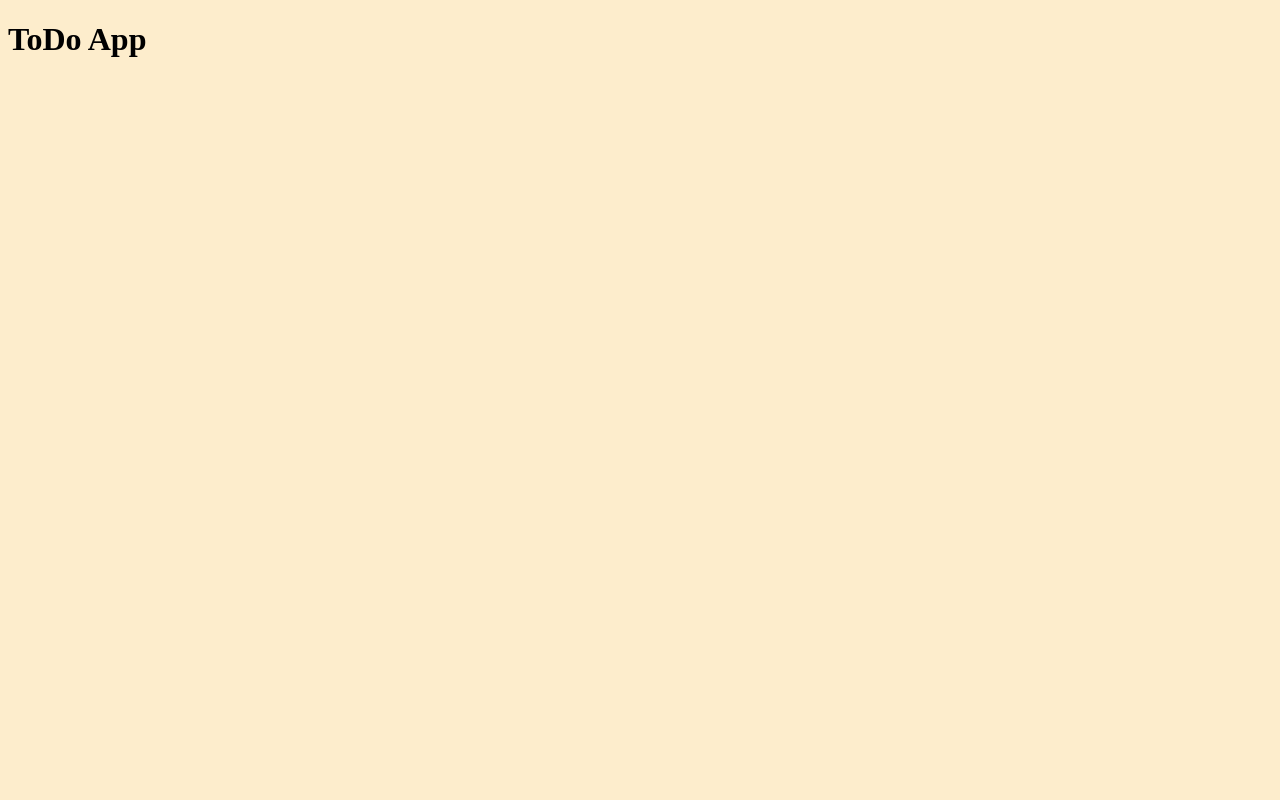
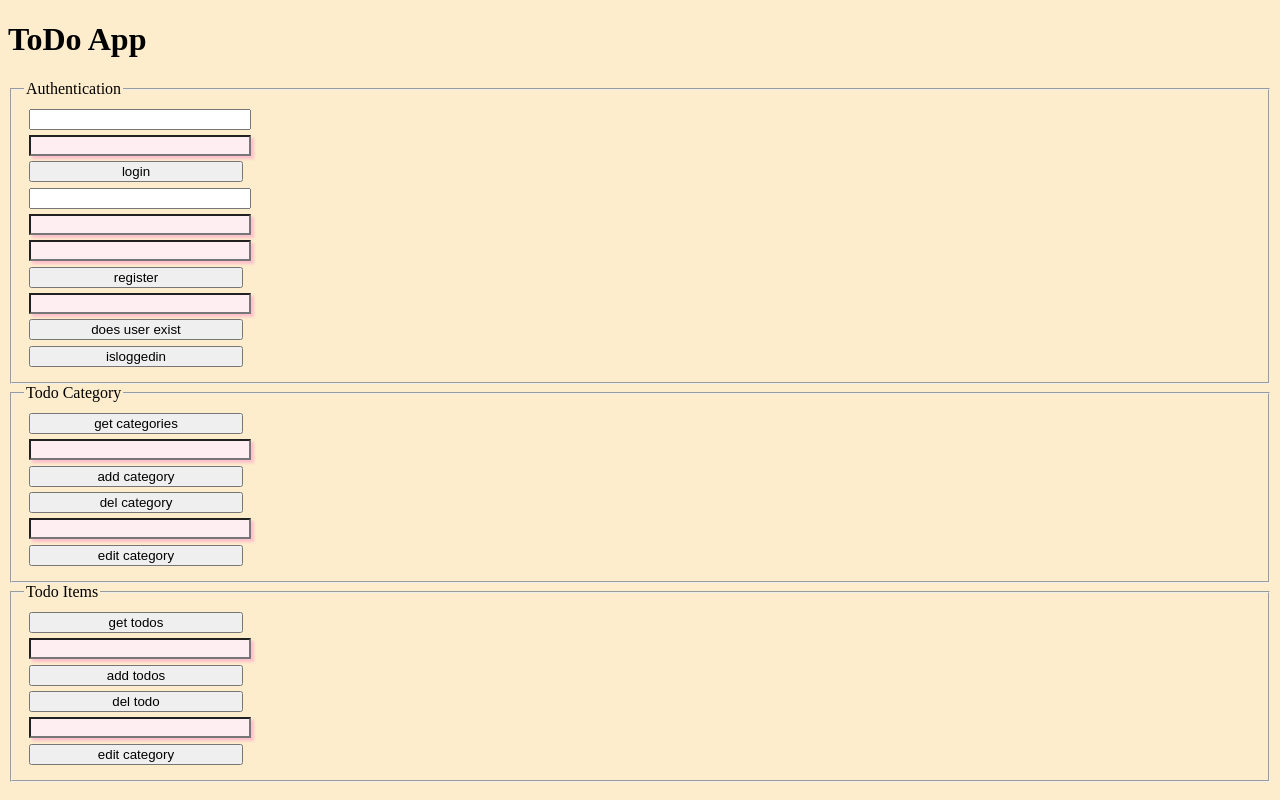
Before and after one commit to jptafe/todoapp, a website: page app/index.html in a window 1280 px wide. Drawn offline with Linux system fonts and the light colour scheme.

Commit message:
add html & fetch requests

```diff
--- a/app/index.html
+++ b/app/index.html
@@ -9,5 +9,128 @@
 </head>
 <body>
     <h1>ToDo App</h1>
+    <fieldset>
+        <legend>Authentication</legend>
+        <form method="post"
+            action="/api/login"
+            onsubmit="login(event)">
+            <input type="text"
+                name="username"
+                requried>
+            <input type="password"
+                name="password"
+                required>
+            <input type="submit"
+                value="login">
+        </form>
+        <form method="put"
+            action="/api/register"
+            onsubmit="register(event)">
+            <input type="text"
+                name="username"
+                requried>
+            <input type="email"
+                name="email"
+                required>
+            <input type="password"
+                name="password"
+                required>
+            <input type="submit"
+                value="register">
+        </form>
+        <form method="get"
+            action="/api/doesuserexist"
+            onsubmit="userexists(event)">
+            <input type="text"
+                name="username"
+                required>
+            <input type="submit"
+                value="does user exist">
+        </form>
+        <form method="get"
+        action="/api/isloggedin"
+        onsubmit="userloggedin(event)">
+        <input type="submit"
+            value="isloggedin">
+    </form>
+    </fieldset>
+    <fieldset>
+        <legend>Todo Category</legend>
+        <form method="get"
+            action="/api/getcat"
+            onsubmit="getcategories(event)">
+            <input type="submit"
+                value="get categories">
+        </form>
+        <form method="put"
+            action="/api/addcat"
+            onsubmit="addcategory(event)">
+            <input type="text"
+                name="categoryname"
+                required>
+            <input type="submit"
+                value="add category">
+        </form>
+        <form method="delete"
+            action="/api/delcat"
+            onsubmit="delcategory(event)">
+            <input type="hidden"
+                name="catid"
+                value="0">
+            <input type="submit"
+                value="del category">
+        </form>
+        <form method="patch"
+            action="/api/updatecat"
+            onsubmit="updatecategory(event)">
+            <input type="hidden"
+                name="catid"
+                value="0">
+            <input type="text"
+                name="categoryname"
+                required>
+            <input type="submit"
+                value="edit category">
+        </form>
+    </fieldset>
+    <fieldset>
+        <legend>Todo Items</legend>
+        <form method="get"
+            action="/api/gettodos"
+            onsubmit="gettodos(event)">
+            <input type="submit"
+                value="get todos">
+        </form>
+        <form method="put"
+            action="/api/addtodo"
+            onsubmit="addtodo(event)">
+            <input type="text"
+                name="todoitem"
+                required>
+            <input type="submit"
+                value="add todos">
+        </form>
+        <form method="delete"
+            action="/api/deltodo"
+            onsubmit="deltodo(event)">
+            <input type="hidden"
+                name="todoid"
+                value="0">
+            <input type="submit"
+                value="del todo">
+        </form>
+        <form method="patch"
+            action="/api/updatetodo"
+            onsubmit="updatetodo(event)">
+            <input type="hidden"
+                name="todoid"
+                value="0">
+            <input type="text"
+                name="todoitem"
+                required>
+            <input type="submit"
+                value="edit category">
+        </form>
+    </fieldset>
 </body>
 </html>
--- a/app/interactivity/app.js
+++ b/app/interactivity/app.js
@@ -1 +1,77 @@
 console.log('todo app');
+
+function login (evt) {
+    evt.preventDefault ();
+    method = {method: evt.target.method};
+    fetch(evt.target.action, method);
+}
+
+function register (evt) {
+    evt.preventDefault ();
+    method = {method: evt.target.method};
+    fetch(evt.target.action, method);
+}
+
+function userexists (evt) {
+    evt.preventDefault ();
+    method = {method: evt.target.method};
+    fetch(evt.target.action, method);
+}
+
+function userloggedin (evt) {
+    evt.preventDefault ();
+    method = {method: evt.target.method};
+    fetch(evt.target.action, method);
+}
+
+function getcategories (evt) {
+    evt.preventDefault ();
+    method = {method: evt.target.method};
+    fetch(evt.target.action, method);
+}
+
+function addcategory (evt) {
+    evt.preventDefault ();
+    method = {method: evt.target.method};
+    fetch(evt.target.action, method);
+}
+
+function delcategory (evt) {
+    evt.preventDefault ();
+    method = {method: evt.target.method};
+    fetch(evt.target.action, method);
+}
+
+function updatecategory (evt) {
+    evt.preventDefault ();
+    method = {method: evt.target.method};
+    fetch(evt.target.action, method);
+}
+
+function gettodos (evt) {
+    evt.preventDefault ();
+    method = {method: evt.target.method};
+    fetch(evt.target.action, method);
+}
+
+function gettodos (evt) {
+    evt.preventDefault ();
+    method = {method: evt.target.method};
+    fetch(evt.target.action, method);
+}
+
+function addtodo (evt) {
+    evt.preventDefault ();
+    method = {method: evt.target.method};
+    fetch(evt.target.action, method);
+}
+function deltodo (evt) {
+    evt.preventDefault ();
+    method = {method: evt.target.method};
+    fetch(evt.target.action, method);
+}
+function updatetodo (evt) {
+    evt.preventDefault ();
+    method = {method: evt.target.method};
+    fetch(evt.target.action, method);
+}
--- a/app/style/style.css
+++ b/app/style/style.css
@@ -1,3 +1,13 @@
 body {
     background-color: rgb(253, 237, 204);
 }
+input, label, textarea {
+    display: block;
+    width: 16em;
+    margin: .4em;
+
+}
+input:not(:placeholder-shown):not(:active):invalid {
+    box-shadow: pink .2em .2em .2em;
+    background-color: rgb(255, 238, 241);
+}
```
Also changed, not shown: server.js (+40 -1 lines), app/favicon.ico (added).
